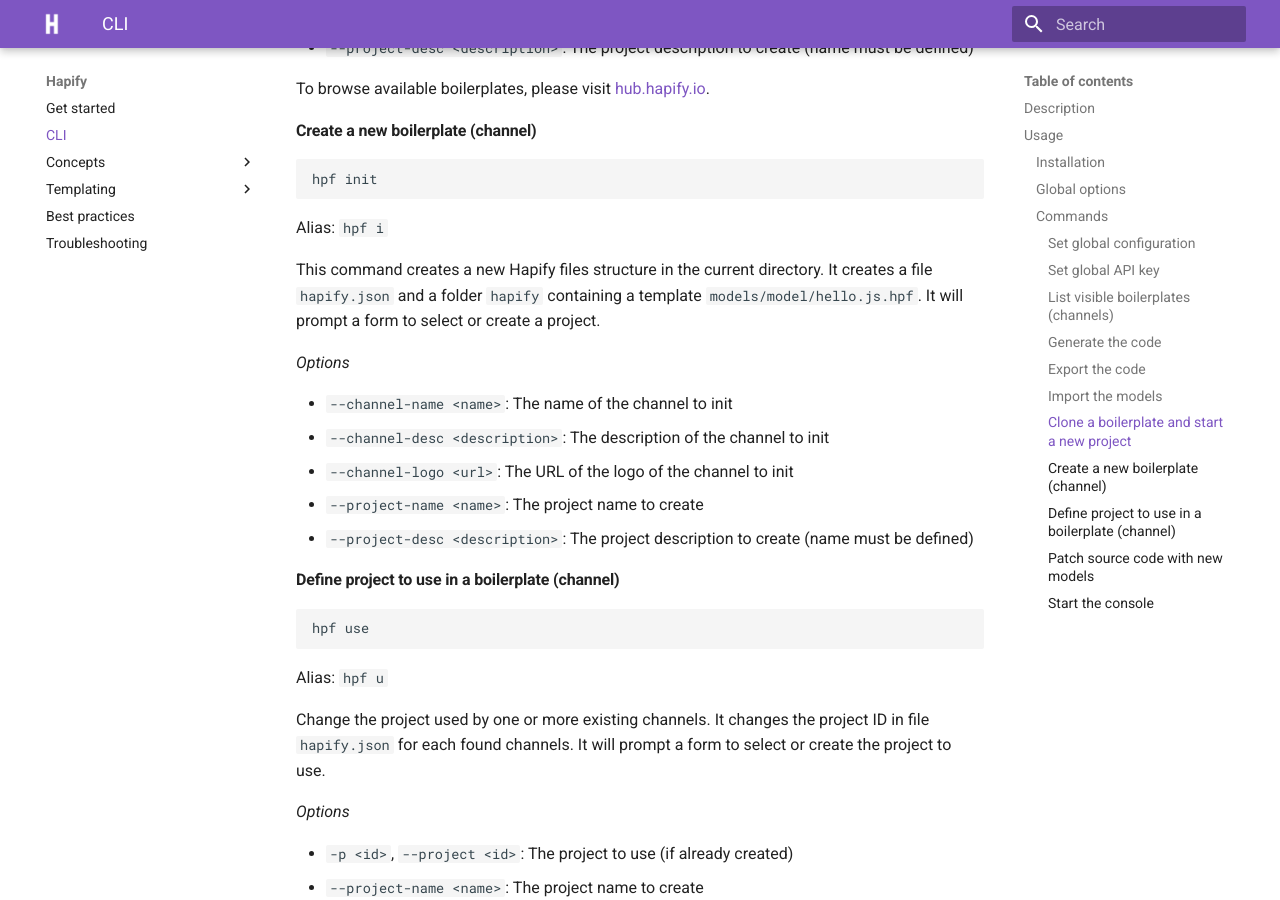
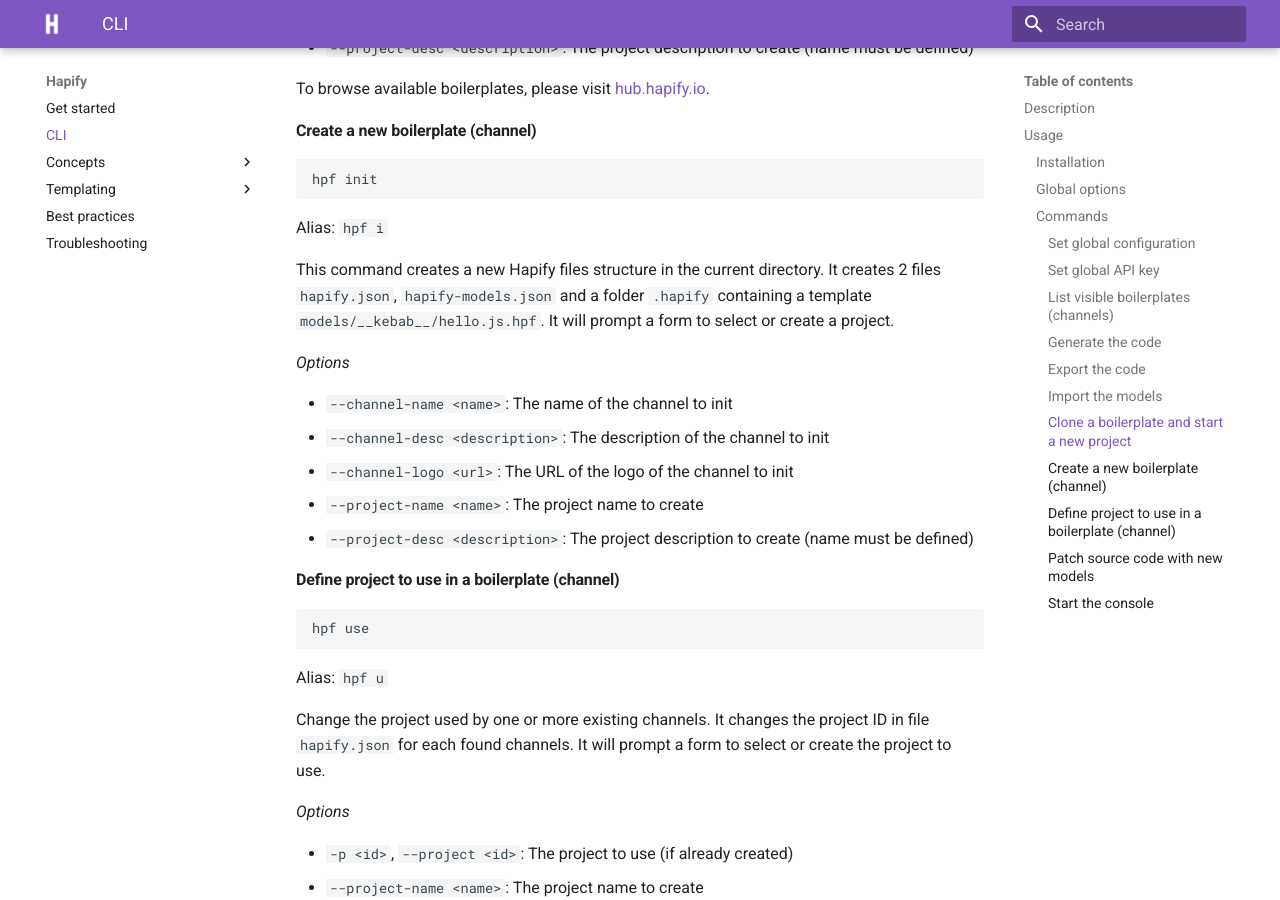
Before and after one commit to hapify/hapify, an MkDocs documentation site: the page built from docs/cli.md, in a window 1280 px wide and 900 px high, scrolled down 3441 px. Built offline with MkDocs 1.6.1 and Material for MkDocs 9.7.7, drawn with Linux system fonts in a browser that asks for light colours.

Commit message:
docs: new .hapify folder

```diff
--- a/docs/cli.md
+++ b/docs/cli.md
@@ -170,7 +170,7 @@
 Alias: `hpf i`
 
 This command creates a new Hapify files structure in the current directory.
-It creates a file `hapify.json` and a folder `hapify` containing a template `models/model/hello.js.hpf`.
+It creates 2 files `hapify.json`, `hapify-models.json` and a folder `.hapify` containing a template `models/__kebab__/hello.js.hpf`.
 It will prompt a form to select or create a project.
 
 _Options_
```
